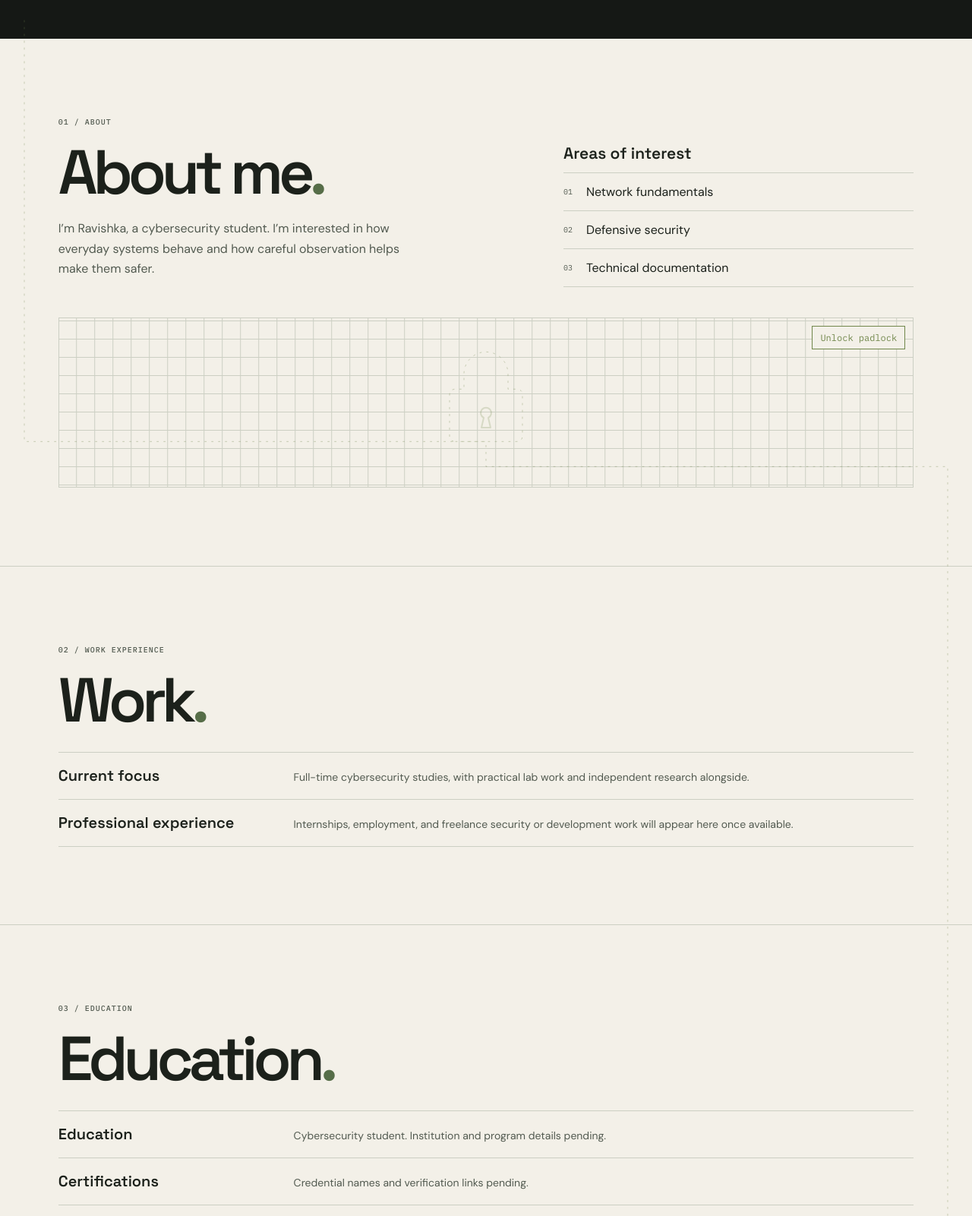
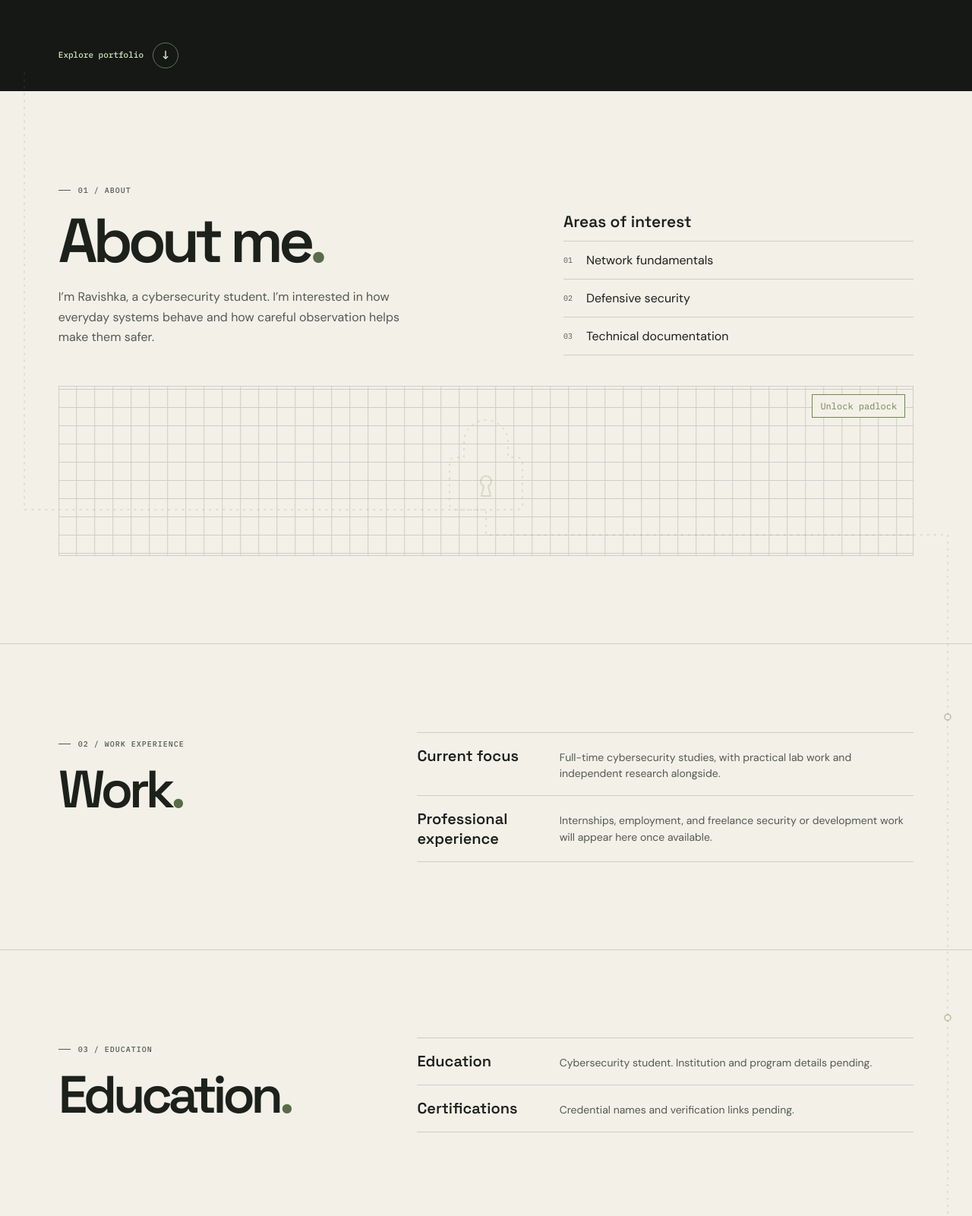
Before and after one commit to DilshanAberathna/ravishkadilshan.com, a plain HTML site: page index.html in a window 1280 px wide. Shown: the part 680-2281 px from the top of the page at 76% size. Drawn offline with Linux system fonts and the light colour scheme; no server answers; animation ran at ten frames a second.

Commit message:
Redesign the portfolio around a connected chapter layout

```diff
--- a/app.js
+++ b/app.js
@@ -27,6 +27,46 @@ nav.addEventListener('click', event => {
   menu.setAttribute('aria-label', 'Open navigation');
   menu.textContent = '☰';
 });
+
+// Keep native anchor navigation and indicate the section currently in view.
+(() => {
+ const header = document.querySelector('.site-header');
+ let currentLink = null;
+ let frame = 0;
+
+ function updateSection() {
+  frame = 0;
+  const threshold = header.getBoundingClientRect().bottom + 32;
+  const atBottom = scrollY > 0 && scrollY + innerHeight >= document.documentElement.scrollHeight - 2;
+  let nextLink = null;
+  for (const link of nav.querySelectorAll('a[href^="#"]')) {
+   const section = document.getElementById(link.hash.slice(1));
+   if (section && (atBottom || section.getBoundingClientRect().top <= threshold)) nextLink = link;
+  }
+  if (currentLink === nextLink) return;
+  currentLink?.removeAttribute('aria-current');
+  nextLink?.setAttribute('aria-current', 'location');
+  currentLink = nextLink;
+ }
+
+ function scheduleUpdate() {
+  if (!frame) frame = requestAnimationFrame(updateSection);
+ }
+
+ function measureHeader() {
+  document.documentElement.style.setProperty('--header-height', `${header.offsetHeight}px`);
+  scheduleUpdate();
+ }
+
+ window.addEventListener('scroll', scheduleUpdate, {passive: true});
+ window.addEventListener('resize', measureHeader);
+ if ('ResizeObserver' in window) {
+  const layoutObserver = new ResizeObserver(measureHeader);
+  layoutObserver.observe(header);
+  layoutObserver.observe(document.querySelector('#main'));
+ }
+ measureHeader();
+})();
 
 // Motion is optional, follows OS preferences, and never hides page content.
 const motionQuery = window.matchMedia('(prefers-reduced-motion: reduce)');
@@ -69,7 +109,7 @@ function revealHero() {
   document.body.classList.remove('is-preloading');
   setTimeout(() => preloader.remove(), 600);
  }
- document.querySelectorAll('.hero-copy > *, .cyber-map').forEach((element, index) => {
+ document.querySelectorAll('.hero-copy > *, .cyber-map, .hero-next').forEach((element, index) => {
   animateElement(element, riseIn, {delay: index * 65, duration: 700, fill: 'backwards'});
  });
 }
@@ -128,7 +168,7 @@ document.addEventListener('visibilitychange', () => {
   lockLabel.textContent = unlocked ? 'Lock padlock' : 'Unlock padlock';
  });
  const about = document.getElementById('about');
- const turnSections = ['practice', 'writeups'].map(id => document.getElementById(id));
+ const turnSections = new Set(['practice', 'writeups']);
  let checkpoints = [];
  let markers = [];
  let lockEnd = 0;
@@ -233,7 +273,20 @@ document.addEventListener('visibilitychange', () => {
   commands.push(`H ${x}`);
   nodes.replaceChildren();
   markers = [];
-  for (const section of turnSections) {
+  for (const section of main.querySelectorAll(':scope > .section:not(#about)')) {
+   const markerY = section.offsetTop + Math.min(96, section.offsetHeight * .25);
+   commands.push(`V ${markerY}`);
+   const node = document.createElementNS(line.namespaceURI, 'circle');
+   node.setAttribute('class', 'scroll-line-node');
+   node.setAttribute('cx', x);
+   node.setAttribute('cy', markerY);
+   node.setAttribute('r', wide ? 4 : 2.5);
+   nodes.append(node);
+   const markerDistance = distance();
+   markers.push({node, distance: markerDistance});
+   checkpoints.push({y: markerY, viewport: .66, distance: markerDistance});
+
+   if (turnSections.has(section.id)) {
     const nextX = x === left ? right : left;
     const y = section.offsetTop + section.offsetHeight - 24;
     const radius = Math.min(22, Math.abs(nextX - x) / 2);
@@ -245,13 +298,7 @@ document.addEventListener('visibilitychange', () => {
      `Q ${nextX} ${y} ${nextX} ${y + radius}`
     );
     x = nextX;
-   const node = document.createElementNS(line.namespaceURI, 'circle');
-   node.setAttribute('class', 'scroll-line-node');
-   node.setAttribute('cx', x);
-   node.setAttribute('cy', y + radius);
-   node.setAttribute('r', wide ? 4 : 2.5);
-   nodes.append(node);
-   markers.push({node, distance: distance()});
+   }
   }
   commands.push(`V ${end}`);
   const route = commands.join(' ');
--- a/index.html
+++ b/index.html
@@ -9,8 +9,8 @@
   <title>Ravishka Dilshan — Cybersecurity Portfolio</title>
   <link rel="preconnect" href="https://fonts.googleapis.com">
   <link rel="stylesheet" href="https://fonts.googleapis.com/css2?family=DM+Sans:wght@400;500;600;700&family=IBM+Plex+Mono:wght@400;500&family=Space+Grotesk:wght@400;500;600;700&display=swap">
-  <link rel="stylesheet" href="style.css?v=reference-motion-1">
-  <script defer src="app.js?v=reference-motion-1"></script>
+  <link rel="stylesheet" href="style.css?v=chapter-layout-1">
+  <script defer src="app.js?v=chapter-layout-1"></script>
   <script defer src="published.js?v=preloader-1"></script>
 </head>
 <body class="is-preloading">
@@ -83,6 +83,7 @@
           <figcaption><span id="portrait-caption">PORTRAIT PLACEHOLDER</span><span>RD / 001</span></figcaption>
         </figure>
       </div>
+      <a class="hero-next" href="#about">Explore portfolio <span aria-hidden="true">↓</span></a>
     </section>
 
     <section class="section about" id="about" aria-labelledby="about-title">
@@ -103,18 +104,22 @@
       </div>
     </section>
 
-    <section class="section" id="career" aria-labelledby="career-title">
+    <section class="section chapter" id="career" aria-labelledby="career-title">
+      <header class="chapter-heading">
         <div class="section-top"><p class="eyebrow">02 / WORK EXPERIENCE</p></div>
         <div class="section-title"><h2 id="career-title">Work<span>.</span></h2></div>
+      </header>
       <dl class="portfolio-rows">
         <div><dt>Current focus</dt><dd>Full-time cybersecurity studies, with practical lab work and independent research alongside.</dd></div>
         <div><dt>Professional experience</dt><dd>Internships, employment, and freelance security or development work will appear here once available.</dd></div>
       </dl>
     </section>
 
-    <section class="section" id="background" aria-labelledby="background-title">
+    <section class="section chapter" id="background" aria-labelledby="background-title">
+      <header class="chapter-heading">
         <div class="section-top"><p class="eyebrow">03 / EDUCATION</p></div>
         <div class="section-title"><h2 id="background-title">Education<span>.</span></h2></div>
+      </header>
       <dl class="portfolio-rows">
         <div><dt>Education</dt><dd>Cybersecurity student. Institution and program details pending.</dd></div>
         <div><dt>Certifications</dt><dd>Credential names and verification links pending.</dd></div>
@@ -163,9 +168,11 @@
       </div>
     </section>
 
-    <section class="section writing" id="toolkit" aria-labelledby="toolkit-title">
+    <section class="section writing chapter" id="toolkit" aria-labelledby="toolkit-title">
+      <header class="chapter-heading">
         <div class="section-top"><p class="eyebrow">06 / TECHNICAL FOCUS</p></div>
         <div class="section-title"><h2 id="toolkit-title">Skills<span>.</span></h2></div>
+      </header>
       <dl class="portfolio-rows">
         <div><dt>Networking</dt><dd>TCP/IP, DNS, and packet analysis with tools such as Wireshark.<span class="dialog-tags"><span>TCP/IP</span><span>DNS</span><span>Wireshark</span><span>Packet Analysis</span></span></dd></div>
         <div><dt>Defensive security</dt><dd>Log review, event timelines, and evidence documentation.<span class="dialog-tags"><span>Log Review</span><span>Event Timelines</span><span>Evidence Documentation</span></span></dd></div>
@@ -173,9 +180,11 @@
       </dl>
     </section>
 
-    <section class="section" id="writing" aria-labelledby="writing-title">
+    <section class="section chapter" id="writing" aria-labelledby="writing-title">
+      <header class="chapter-heading">
         <div class="section-top"><p class="eyebrow">07 / RESEARCH & FIELD NOTES</p></div>
         <div class="section-title"><h2 id="writing-title">Blogs<span>.</span></h2></div>
+      </header>
       <button class="writing-entry" data-project="2"><span class="eyebrow">SAMPLE BLOG POST</span><span><strong>Behind the investigation</strong><span class="description">A structure for recording the question, the evidence, and what the findings support.</span></span><span class="round-arrow" aria-hidden="true">↗</span></button>
     </section>
 
@@ -198,9 +207,11 @@
       </div>
     </section>
 
-    <section class="section writing" id="github" aria-labelledby="github-title">
+    <section class="section writing chapter" id="github" aria-labelledby="github-title">
+      <header class="chapter-heading">
         <div class="section-top"><p class="eyebrow">09 / OPEN SOURCE</p></div>
         <div class="section-title"><h2 id="github-title">GitHub<span>.</span></h2></div>
+      </header>
       <dl class="portfolio-rows">
         <div><dt>Repositories</dt><dd>Public repositories and contribution activity.<br><span class="is-pending" id="github-section-link" aria-disabled="true" title="GitHub profile not linked yet">GitHub — pending</span></dd></div>
       </dl>
--- a/style.css
+++ b/style.css
@@ -409,3 +409,84 @@ html[data-motion="on"]::view-transition-new(root) {
 @media (prefers-reduced-motion: reduce) {
   html[data-motion="on"]::view-transition-new(root) { animation: none; }
 }
+
+/* Portfolio chapter layout */
+html { scroll-padding-top: calc(var(--header-height, 68px) + 16px); }
+.site-header nav a { position: relative; }
+.site-header nav a[aria-current="location"] { color: var(--accent); }
+.site-header nav a[aria-current="location"]::after {
+  position: absolute;
+  inset: auto 0 -5px;
+  height: 1px;
+  background: currentColor;
+  content: "";
+}
+
+.hero {
+  display: grid;
+  grid-template-rows: auto 1fr auto;
+  min-height: calc(100vh - var(--header-height, 68px));
+  min-height: calc(100svh - var(--header-height, 68px));
+  padding-block: 24px 30px;
+}
+.hero-next {
+  position: relative;
+  z-index: 1;
+  display: inline-flex;
+  align-items: center;
+  justify-self: start;
+  gap: 12px;
+  margin-top: 24px;
+  color: var(--accent);
+  font: 500 11px/1.45 var(--mono);
+}
+.hero-next span {
+  display: grid;
+  width: 34px;
+  height: 34px;
+  place-items: center;
+  border: 1px solid #667161;
+  border-radius: 50%;
+  font-size: 16px;
+}
+.hero-next:is(:hover, :focus-visible) span { background: var(--accent); color: #1c211b; }
+[data-motion="on"] .hero-next span { transition: transform .22s ease, background-color .22s ease; }
+[data-motion="on"] .hero-next:is(:hover, :focus-visible) span { transform: translateY(4px); }
+.hero h1 { overflow-wrap: anywhere; }
+
+.section { padding-block: clamp(64px, 9vw, 142px); }
+.section-top .eyebrow { display: inline-flex; align-items: center; gap: 10px; }
+.section-top .eyebrow::before { content: ""; width: 16px; height: 1px; background: currentColor; }
+.section-title { margin-bottom: clamp(26px, 4vw, 58px); }
+.contact {
+  display: grid;
+  justify-items: center;
+  align-content: center;
+  text-align: center;
+  min-height: min(620px, 75svh);
+}
+.contact > p { max-width: 420px; }
+.contact .entry-media { justify-items: center; }
+.contact h2 { font-size: clamp(48px, 9vw, 132px); }
+
+@media (min-width: 901px) {
+  .chapter {
+    display: grid;
+    grid-template-columns: minmax(0, 1fr) minmax(0, 1.6fr);
+    column-gap: clamp(32px, 5vw, 90px);
+    align-items: start;
+  }
+  .chapter-heading {
+    position: sticky;
+    top: calc(var(--header-height, 68px) + 34px);
+    grid-row: 1 / span 2;
+  }
+  .chapter > :not(.chapter-heading) { grid-column: 2; min-width: 0; }
+  .chapter .section-title { margin-bottom: 0; }
+  .chapter .section-title h2 { font-size: clamp(46px, 5.4vw, 87px); }
+}
+@media (max-width: 750px) {
+  .hero { padding-bottom: 24px; }
+  .hero-next { margin-top: 22px; }
+  .hero-meta { gap: 8px; }
+}
```
Lines whose indentation alone changed are shown as unchanged.
